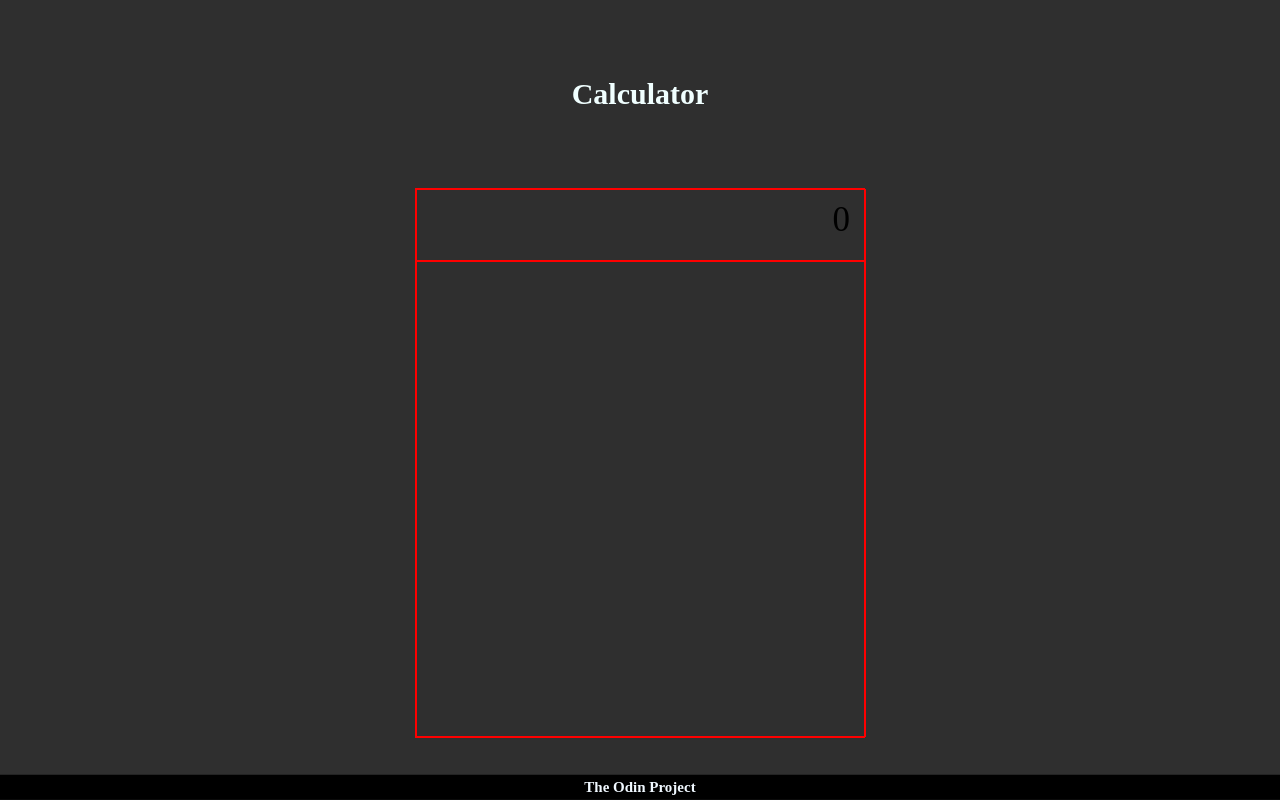
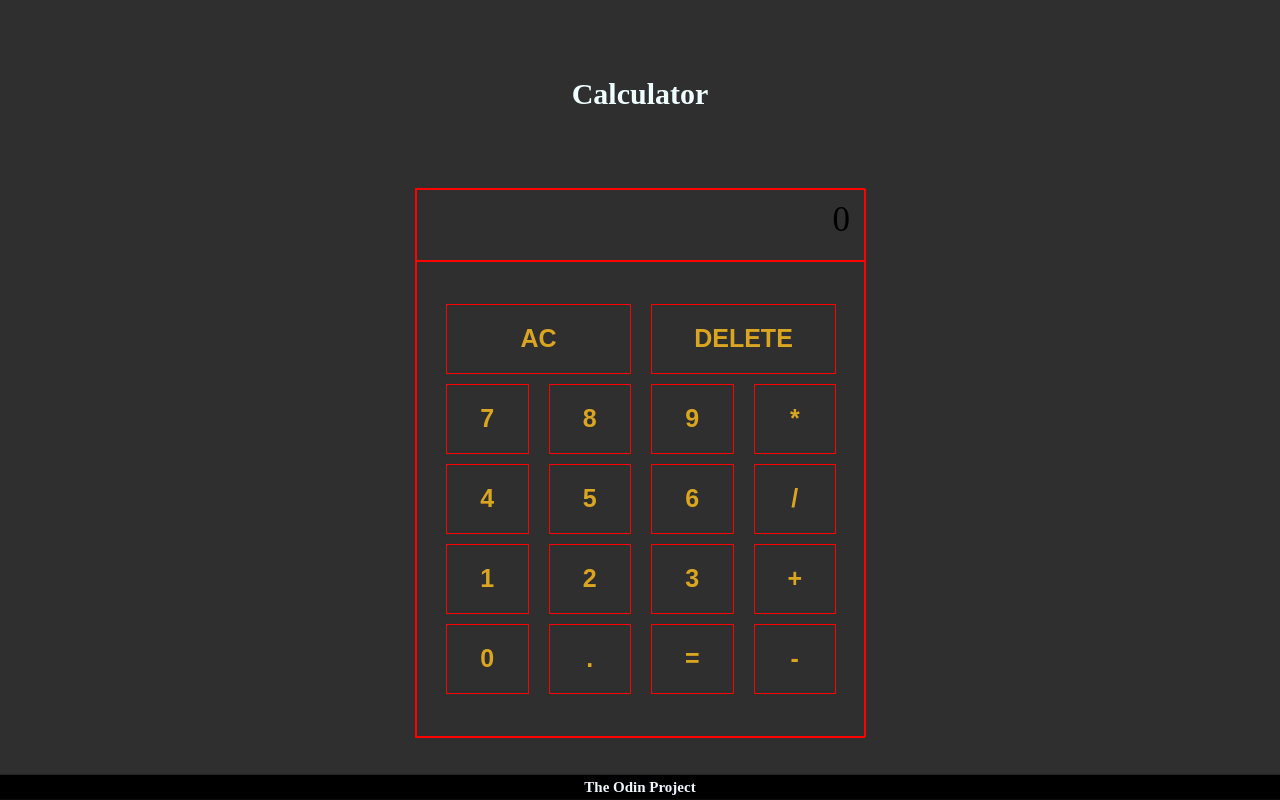
Before and after one commit to joaquinmelone/Calculator-odin-project, a plain HTML site: page index.html in a window 1280 px wide. Drawn offline with Linux system fonts and the light colour scheme.

Commit message:
Update index.html
-Added all the operations buttons and in general all of the html that im going to use

```diff
--- a/index.html
+++ b/index.html
@@ -16,7 +16,42 @@
             <div>0</div>
         </div>
 
-        <div class="operations"></div>
+        <div class="operations">
+            <div class="buttons">
+                <div>
+                    <button>AC</button>
+                    <button>DELETE</button>
+                </div>
+
+                <div>
+                    <button>7</button>
+                    <button>8</button>
+                    <button>9</button>
+                    <button>*</button>
+                </div>
+
+                <div>
+                    <button>4</button>
+                    <button>5</button>
+                    <button>6</button>
+                    <button>/</button>
+                </div>
+
+                <div>
+                    <button>1</button>
+                    <button>2</button>
+                    <button>3</button>
+                    <button>+</button>
+                </div>
+
+                <div>
+                    <button>0</button>
+                    <button>.</button>
+                    <button>=</button>
+                    <button>-</button>
+                </div>
+            </div>
+        </div>
     </div>
 
     <footer>The Odin Project</footer>
```
